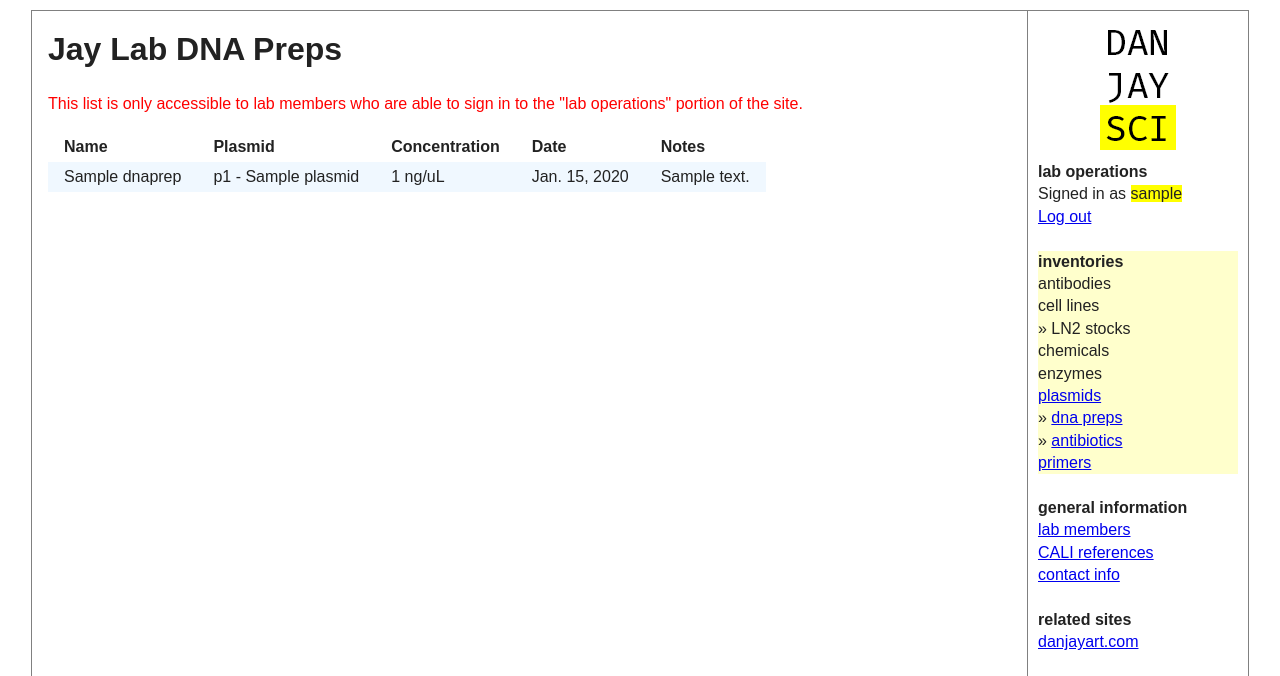
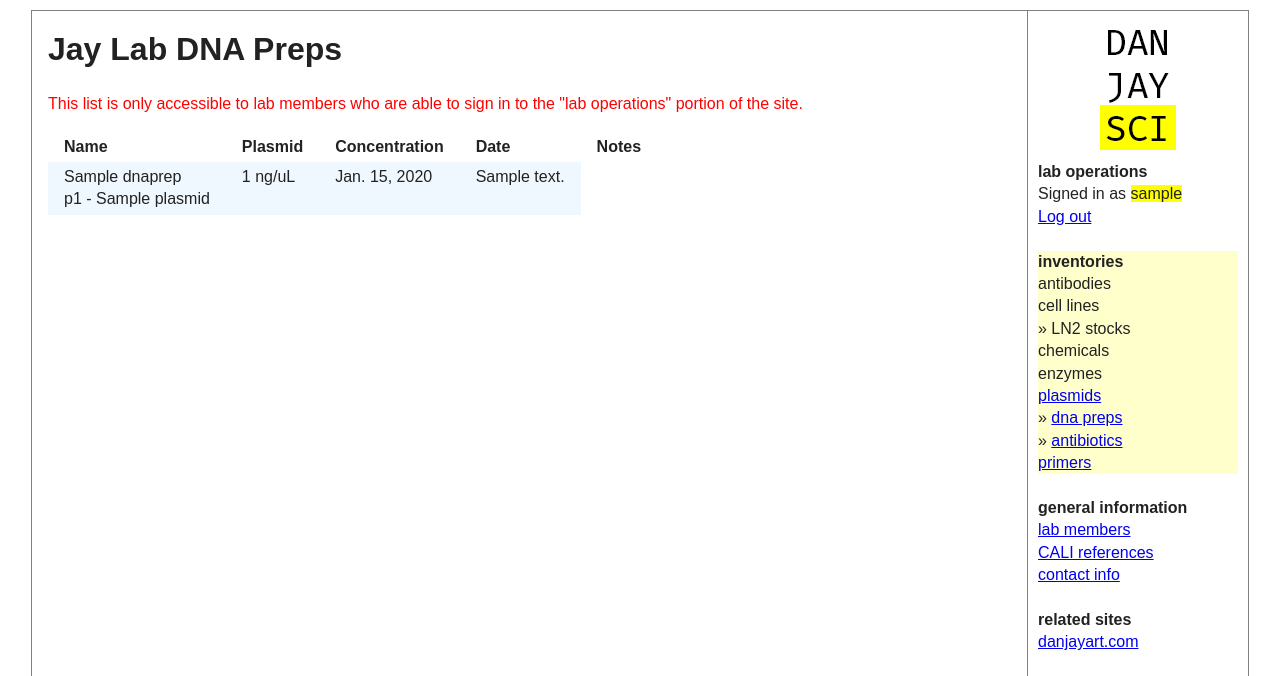
Before and after one commit to danielsenhwong/danjaysci_old, a Django app: page /plasmids/preps/ in a window 1280 px wide. Shown: the top 676 px of the page. Run offline with Django 3.2, Linux system fonts and the light colour scheme; a user stored in the database is signed in; tables that the repository leaves empty hold one stand-in row (values such as "Sample post"); some libraries are stand-ins or nearby versions.

Commit message:
changing dnaprep index

```diff
--- a/website_django/plasmids/templates/preps/index.html
+++ b/website_django/plasmids/templates/preps/index.html
@@ -17,8 +17,10 @@ to the "lab operations" portion of the site.</span></p>
   </tr>
   {% for p in prep_list %}
     <tr class="{{ forloop.counter|divisibleby:2|yesno:'even,odd' }}">
-      <td class="nowrap">{{ p.name }}</td>
-      <td>{{ p.plasmid }}</td>
+      <td>
+        {{ p.name }}<br />
+        {{ p.plasmid }}
+      </td>
       <td>{{ p.dna_conc_str }} </td>
       <td>{{ p.prep_date }}</td>
       <td>{{ p.notes }}</td>
```
